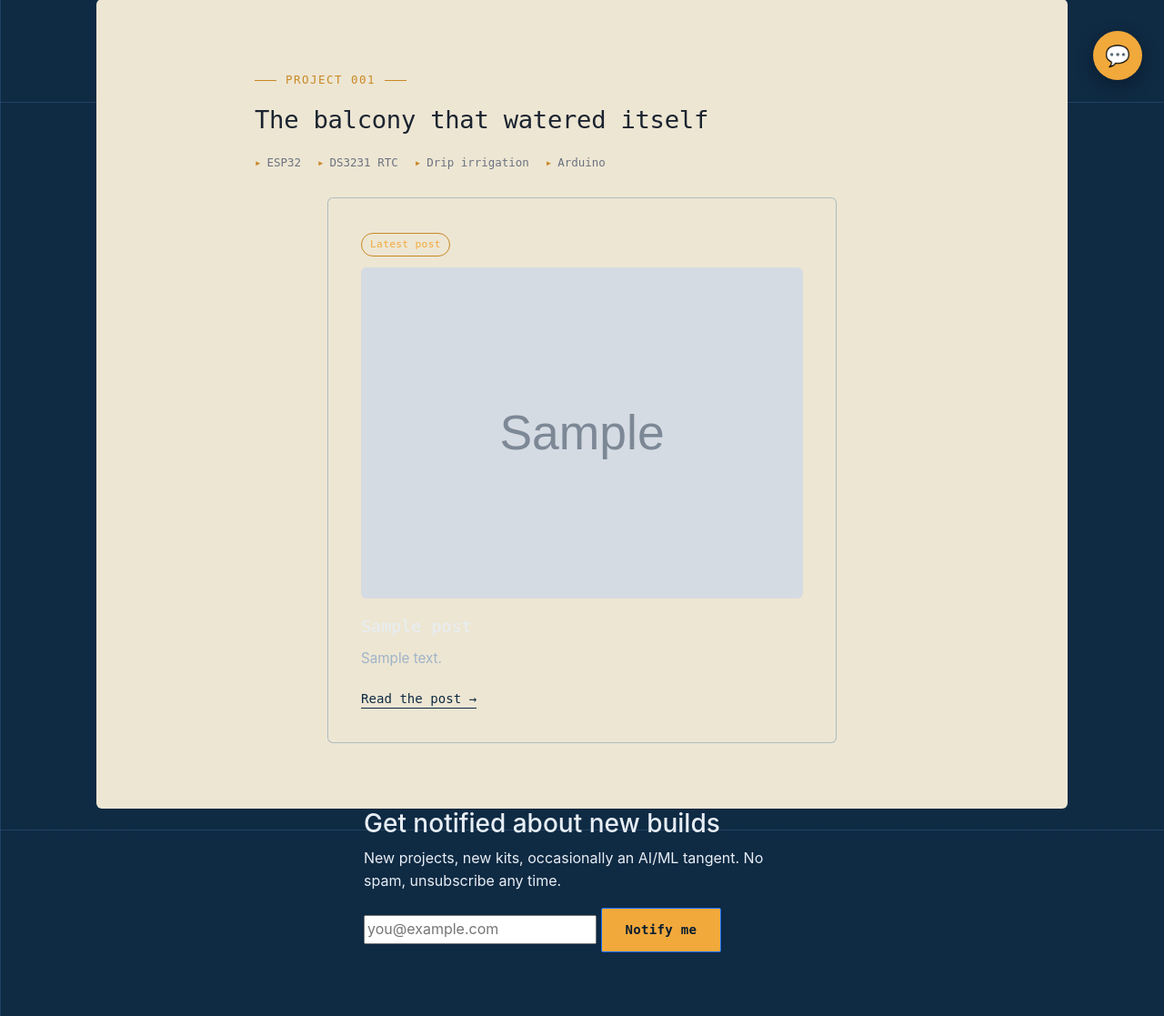
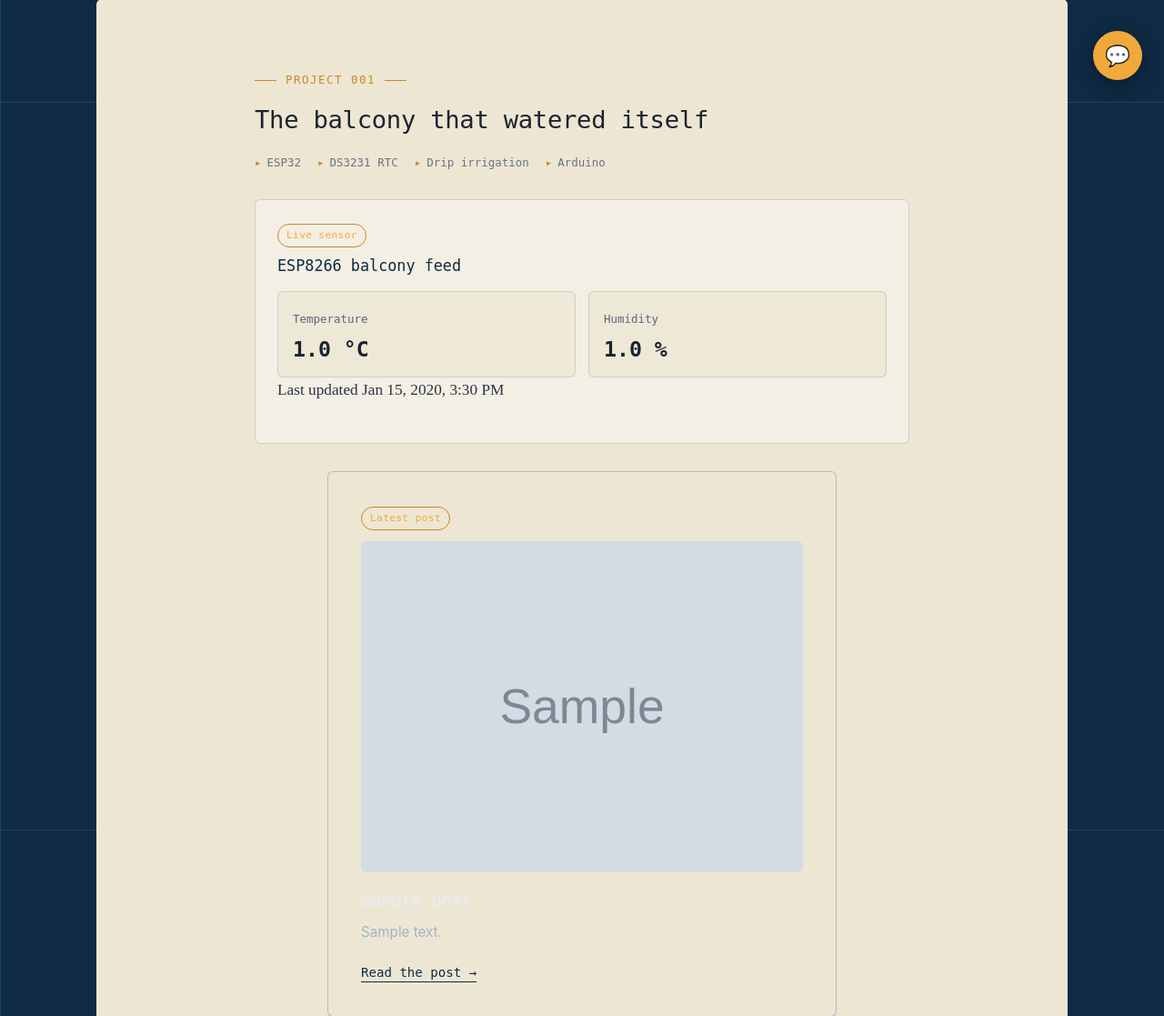
Before and after one commit to pradeep1955/mysite, a Django app: page / in a window 1280 px wide. Shown: the part 688-1805 px from the top of the page at 91% size. Run offline with Django 4.2, Linux system fonts and the light colour scheme; tables that the repository leaves empty hold one stand-in row (values such as "Sample post"); grey boxes marked "Sample" are stand-in pictures; some libraries are stand-ins or nearby versions.

Commit message:
home main.html esp data displayed

```diff
--- a/home/static/home/css/mypage2.css
+++ b/home/static/home/css/mypage2.css
@@ -221,6 +221,56 @@ body {
     color: #3A4556;
 }
 
+.sensor-panel {
+    border: 1px solid rgba(15,42,67,0.16);
+    border-radius: 6px;
+    padding: 24px;
+    margin: 30px 0;
+    background: rgba(255,255,255,0.38);
+}
+
+.sensor-panel h3 {
+    font-family: var(--mono);
+    font-size: 1.05rem;
+    margin: 10px 0 18px;
+    color: var(--blueprint);
+}
+
+.sensor-grid {
+    display: grid;
+    grid-template-columns: repeat(2, minmax(0, 1fr));
+    gap: 14px;
+}
+
+.sensor-reading {
+    border: 1px solid rgba(15,42,67,0.14);
+    border-radius: 6px;
+    padding: 16px;
+    background: rgba(237,230,211,0.74);
+}
+
+.sensor-reading span,
+.sensor-updated,
+.sensor-empty {
+    font-family: var(--mono);
+    font-size: 0.78rem;
+    color: #5B6677;
+}
+
+.sensor-reading strong {
+    display: block;
+    font-family: var(--mono);
+    font-size: 1.45rem;
+    line-height: 1.2;
+    margin-top: 8px;
+    color: var(--ink);
+}
+
+.sensor-updated,
+.sensor-empty {
+    margin: 16px 0 0;
+}
+
 .story-link {
     font-family: var(--mono);
     font-size: 0.88rem;
@@ -344,6 +394,7 @@ body {
 @media (max-width: 640px) {
     .hero-shell { padding: 64px 20px 48px; }
     .story-card { margin: 0 12px; padding: 48px 20px; }
+    .sensor-grid { grid-template-columns: 1fr; }
 }
 
 @media (prefers-reduced-motion: reduce) {
--- a/home/templates/home/main.html
+++ b/home/templates/home/main.html
@@ -25,6 +25,28 @@
       <span>DS3231 RTC</span>
       <span>Drip irrigation</span>
       <span>Arduino</span>
+    </div>
+
+    <div class="sensor-panel">
+      <div>
+        <span class="tag">Live sensor</span>
+        <h3>ESP8266 balcony feed</h3>
+      </div>
+      {% if latest_sensor %}
+      <div class="sensor-grid">
+        <div class="sensor-reading">
+          <span>Temperature</span>
+          <strong>{{ latest_sensor.temperature|floatformat:1 }} °C</strong>
+        </div>
+        <div class="sensor-reading">
+          <span>Humidity</span>
+          <strong>{{ latest_sensor.humidity|floatformat:1 }} %</strong>
+        </div>
+      </div>
+      <p class="sensor-updated">Last updated {{ latest_sensor.timestamp|date:"M j, Y, g:i A" }}</p>
+      {% else %}
+      <p class="sensor-empty">Waiting for the first ESP8266 reading.</p>
+      {% endif %}
     </div>
 
     <!-- Wrap this entire card in an if-statement safely -->
--- a/home/urls.py
+++ b/home/urls.py
@@ -4,6 +4,7 @@ from . import views
 
 urlpatterns = [
     path("", views.HomeView.as_view(), name="home"),
+    path("api/sensor-data/", views.sensor_data_api, name="sensor-data-api"),
     path("privacy/", views.PrivacyPolicyView.as_view(), name="privacy"),
     path("subscribe/", views.SubscribeView.as_view(), name="subscribe"),
 
--- a/home/views.py
+++ b/home/views.py
@@ -1,21 +1,24 @@
-from django.shortcuts import render
+import json
+
+from django.conf import settings
+from django.contrib import messages
+from django.http import JsonResponse
+from django.shortcuts import redirect, render
 from django.views import View
+from django.views.decorators.csrf import csrf_exempt
+from django.views.decorators.http import require_http_methods
+from django.views.generic import TemplateView
 
 from blog.models import Post
 
-from django.contrib import messages
-from django.shortcuts import redirect
-from django.views.generic import TemplateView
-
-from .models import Subscriber
-
-from django.views.generic import TemplateView
+from .models import SensorReading, Subscriber
 
 
 
 class HomeView(View):
     def get(self, request):
         latest_post = Post.objects.order_by("-date_posted").first()
+        latest_sensor = SensorReading.objects.order_by("-timestamp").first()
         return render(
             request,
             "home/main.html",
@@ -23,6 +26,7 @@ class HomeView(View):
                 "site_name": "TinkerStack",
                 "message": "Practical AI experiments, IoT builds, and electronics projects — with parts and kits coming soon.",
                 "latest_post": latest_post,
+                "latest_sensor": latest_sensor,
             },
         )
 
@@ -49,3 +53,59 @@ class SubscribeView(View):
 
 class PrivacyPolicyView(TemplateView):
     template_name = "home/privacy.html"
+
+
+@csrf_exempt
+@require_http_methods(["GET", "POST"])
+def sensor_data_api(request):
+    if request.method == "GET":
+        latest_sensor = SensorReading.objects.order_by("-timestamp").first()
+        if latest_sensor is None:
+            return JsonResponse({"status": "empty", "message": "No sensor readings yet."})
+
+        return JsonResponse(
+            {
+                "status": "ok",
+                "temperature": latest_sensor.temperature,
+                "humidity": latest_sensor.humidity,
+                "timestamp": latest_sensor.timestamp.isoformat(),
+            }
+        )
+
+    expected_key = getattr(settings, "SENSOR_API_KEY", "")
+    provided_key = request.headers.get("X-API-Key") or request.POST.get("api_key")
+
+    try:
+        payload = json.loads(request.body.decode("utf-8") or "{}")
+    except json.JSONDecodeError:
+        return JsonResponse({"status": "error", "message": "Invalid JSON."}, status=400)
+
+    provided_key = provided_key or payload.get("api_key")
+    if expected_key and provided_key != expected_key:
+        return JsonResponse({"status": "error", "message": "Invalid API key."}, status=403)
+
+    try:
+        temperature = float(payload["temperature"])
+        humidity = float(payload["humidity"])
+    except (KeyError, TypeError, ValueError):
+        return JsonResponse(
+            {
+                "status": "error",
+                "message": "Send numeric temperature and humidity values.",
+            },
+            status=400,
+        )
+
+    reading = SensorReading.objects.create(
+        temperature=temperature,
+        humidity=humidity,
+    )
+
+    return JsonResponse(
+        {
+            "status": "ok",
+            "id": reading.pk,
+            "timestamp": reading.timestamp.isoformat(),
+        },
+        status=201,
+    )
--- a/mysite/settings.py
+++ b/mysite/settings.py
@@ -8,6 +8,7 @@ load_dotenv(os.path.join(BASE_DIR, ".env"))
 
 APP_NAME = "TinkerStack"
 SECRET_KEY = os.getenv("DJANGO_SECRET_KEY", "dev-secret-key")
+SENSOR_API_KEY = os.getenv("SENSOR_API_KEY", "")
 
 
 def env_bool(name, default=False):
```
Also changed, not shown: 1 other file.
